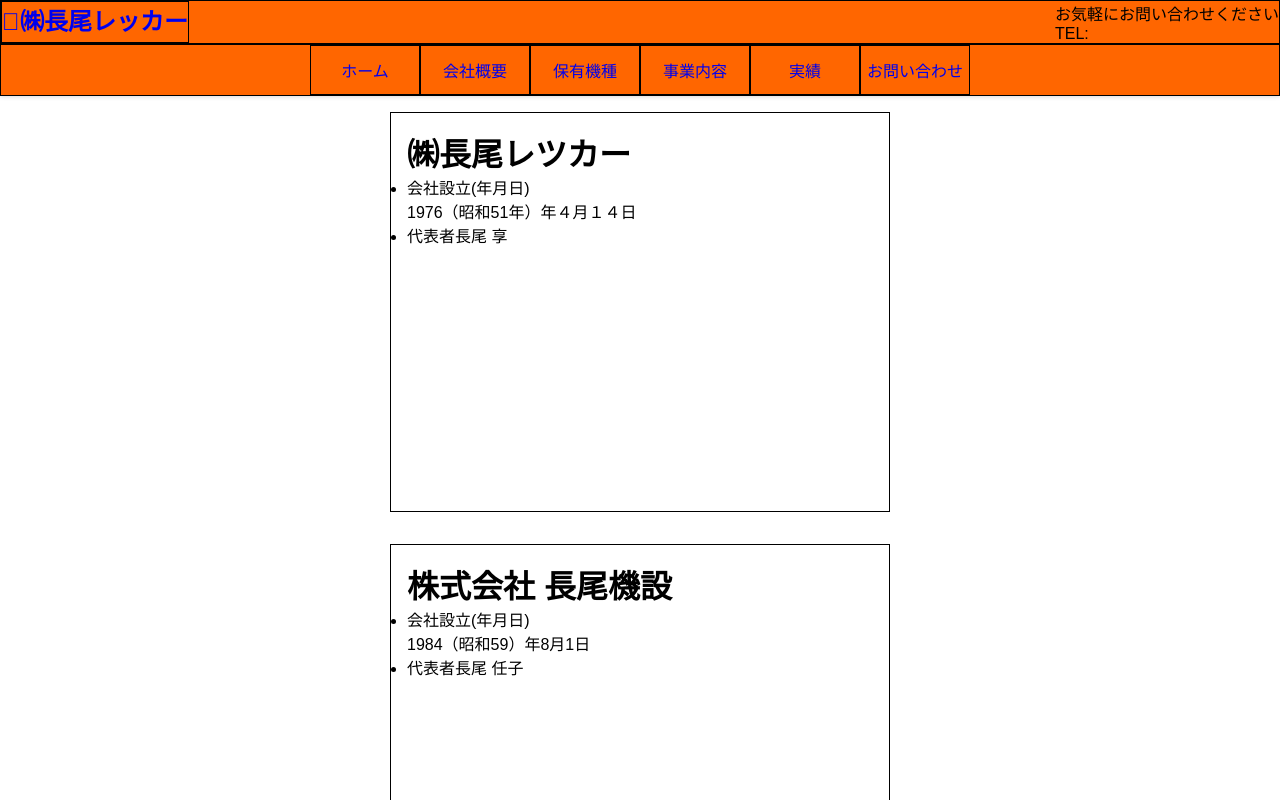
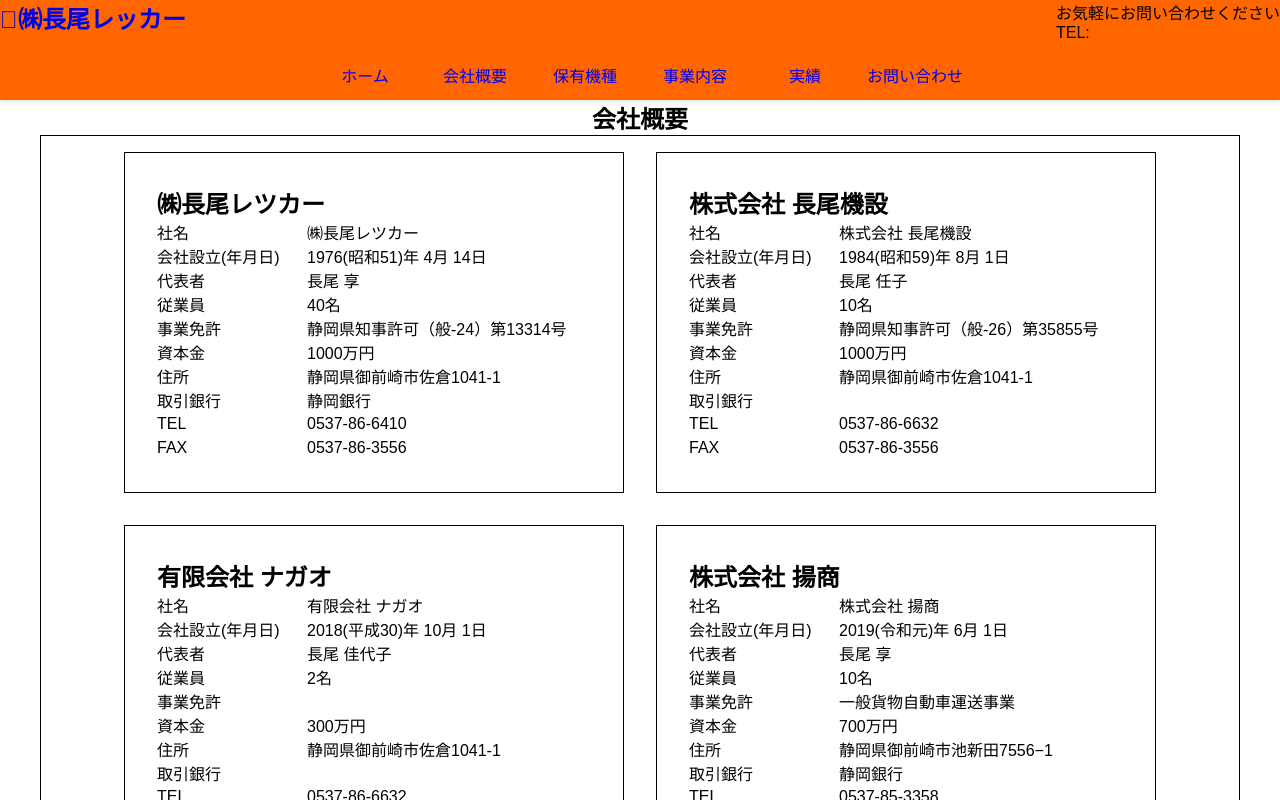
Before and after one commit to YoshitsuguNagao/nagao-website, a React (Create React App) app: page /company in a window 1280 px wide. Shown: the top 800 px of the page. Built offline with nearby package versions, Linux system fonts and the light colour scheme.

Commit message:
add company card

```diff
--- a/src/data/company.json
+++ b/src/data/company.json
@@ -1,58 +1,50 @@
 [
   {
     "corporateName":  ["社名", "㈱長尾レツカー"],
-    "establishment":  ["会社設立(年月日)", "1976（昭和51年）年４月１４日"],
+    "establishment":  ["会社設立(年月日)", "1976(昭和51)年 4月 14日"],
     "president":      ["代表者", "長尾 享"],
     "employee":       ["従業員", "40名"],
-    "license":        ["事業免許", "静岡県知事許可（般-24）第１３３１４号"],
+    "license":        ["事業免許", "静岡県知事許可（般-24）第13314号"],
     "capitalStock":   ["資本金", "1000万円"],
-    "address": ["住所", "静岡県御前崎市佐倉1041-1"],
-    "bank": ["取引銀行", "静岡銀行"],
-    "tel": ["TEL", "0537-86-6410"],
-    "fax": ["FAX", "0537-86-3556"],
-    "introduction": ["会社紹介", "平素は、格別のご配慮賜わり、厚く御礼申し上げます。わが社は、挑戦する企業体質のもと人間と環境を大切にし、感動的な価値ある技術の創造を目指します。お客様第一を基本とし、小さな気づき、心配り、礼儀を重んじ、積み重ねることで信頼を築き、誇りと自信をもって行動します。"],
-    "safety": ["安全理念", "油圧式クレーンやトレーラーは最新式を揃えており、各種コンプライアンスの問題や様々な規制に対応しています。最小１２トン吊りから最大４００トン吊りの能力までの各クレーン車を約２９台取り揃えております。クレーンで社会に貢献し今後、さらなる飛躍に向けて独創的な活動を続けてまいります。"]
+    "address":        ["住所", "静岡県御前崎市佐倉1041-1"],
+    "bank":           ["取引銀行", "静岡銀行"],
+    "tel":            ["TEL", "0537-86-6410"],
+    "fax":            ["FAX", "0537-86-3556"]
   },
   {
     "corporateName":  ["社名", "株式会社 長尾機設"],
-    "establishment":  ["会社設立(年月日)", "1984（昭和59）年8月1日"],
+    "establishment":  ["会社設立(年月日)", "1984(昭和59)年 8月 1日"],
     "president":      ["代表者", "長尾 任子"],
     "employee":       ["従業員", "10名"],
     "license":        ["事業免許", "静岡県知事許可（般-26）第35855号"],
     "capitalStock":   ["資本金", "1000万円"],
-    "address": ["住所", "静岡県御前崎市佐倉1041-1"],
-    "bank": ["取引銀行", ""],
-    "tel": ["TEL", "0537-86-6632"],
-    "fax": ["FAX", "0537-86-3556"],
-    "introduction": ["会社紹介", ""],
-    "safety": ["安全理念", ""]
+    "address":        ["住所", "静岡県御前崎市佐倉1041-1"],
+    "bank":           ["取引銀行", ""],
+    "tel":            ["TEL", "0537-86-6632"],
+    "fax":            ["FAX", "0537-86-3556"]
   },
   {
-    "corporateName":  ["社名", "有限会社　ナガオ"],
-    "establishment":  ["会社設立(年月日)", "2018（平成30）年10月1日"],
+    "corporateName":  ["社名", "有限会社 ナガオ"],
+    "establishment":  ["会社設立(年月日)", "2018(平成30)年 10月 1日"],
     "president":      ["代表者", "長尾 佳代子"],
     "employee":       ["従業員", "2名"],
     "license":        ["事業免許", ""],
     "capitalStock":   ["資本金", "300万円"],
-    "address": ["住所", "静岡県御前崎市佐倉1041-1"],
-    "bank": ["取引銀行", ""],
-    "tel": ["TEL", "0537-86-6632"],
-    "fax": ["FAX", "0537-86-3556"],
-    "introduction": ["会社紹介", ""],
-    "safety": ["安全理念", ""]
+    "address":        ["住所", "静岡県御前崎市佐倉1041-1"],
+    "bank":           ["取引銀行", ""],
+    "tel":            ["TEL", "0537-86-6632"],
+    "fax":            ["FAX", "0537-86-3556"]
   },
   {
-    "corporateName":  ["社名", "株式会社　揚商"],
-    "establishment":  ["会社設立(年月日)", "2019（令和元）年6月1日"],
+    "corporateName":  ["社名", "株式会社 揚商"],
+    "establishment":  ["会社設立(年月日)", "2019(令和元)年 6月 1日"],
     "president":      ["代表者", "長尾 享"],
     "employee":       ["従業員", "10名"],
     "license":        ["事業免許", "一般貨物自動車運送事業"],
     "capitalStock":   ["資本金", "700万円"],
-    "address": ["住所", "静岡県御前崎市池新田7556−1"],
-    "bank": ["取引銀行", "静岡銀行"],
-    "tel": ["TEL", "0537-85-3358"],
-    "fax": ["FAX", "0537-85-3334"],
-    "introduction": ["会社紹介", ""],
-    "safety": ["安全理念", ""]
+    "address":        ["住所", "静岡県御前崎市池新田7556−1"],
+    "bank":           ["取引銀行", "静岡銀行"],
+    "tel":            ["TEL", "0537-85-3358"],
+    "fax":            ["FAX", "0537-85-3334"]
   }
 ]
--- /dev/null
+++ b/src/data/data.json
@@ -0,0 +1,4 @@
+{
+  "introduction": ["会社紹介", "平素は、格別のご配慮賜わり、厚く御礼申し上げます。わが社は、挑戦する企業体質のもと人間と環境を大切にし、感動的な価値ある技術の創造を目指します。お客様第一を基本とし、小さな気づき、心配り、礼儀を重んじ、積み重ねることで信頼を築き、誇りと自信をもって行動します。"],
+  "safety": ["安全理念", "油圧式クレーンやトレーラーは最新式を揃えており、各種コンプライアンスの問題や様々な規制に対応しています。最小１２トン吊りから最大４００トン吊りの能力までの各クレーン車を約２９台取り揃えております。クレーンで社会に貢献し今後、さらなる飛躍に向けて独創的な活動を続けてまいります。"]
+}
--- a/src/pages/Company.js
+++ b/src/pages/Company.js
@@ -5,27 +5,38 @@
   state = {
     companies: companies,
   }
+
+  showList = (key) => {
+    return (
+      <li className="company-list">
+        <p className="title">{key[0]}</p>
+        <p className="content">{key[1]}</p>
+      </li>
+    )
+  }
+
   render() {
     const { companies } = this.state;
     console.log('companies', companies)
     return (
       <div className="company">
+        <h2>会社概要</h2>
+        <div className="company-container">
         {
           companies.map((company, index) => {
             return (
-              <div className="campany-card">
-                <h1>{company.corporateName[1]}</h1>
+              <div className="company-card">
+                <h2>{company.corporateName[1]}</h2>
                 <ul>
-                  <li>
-                    <p className="title">{company.establishment[0]}</p>
-                    <p className="content">{company.establishment[1]}</p>
-                  </li>
-                  <li><p>{company.president}</p></li>
+                  {Object.keys(company).map((keyName, i) => (
+                    this.showList(company[keyName])
+                  ))}
                 </ul>
               </div>
             )
           })
         }
+        </div>
       </div>
     )
   }
--- a/src/styles/style.scss
+++ b/src/styles/style.scss
@@ -8,7 +8,7 @@
 
 .navbar {
   @include size(100%,null);
-  // min-height: 100px;
+  min-height: 100px;
   @include flexbox(space-between,null,column);
   z-index: 100;
   // position: fixed;
@@ -16,12 +16,12 @@
   background-color: $themeColor;
   .nav-title {
     @include flexbox(space-between);
-    border: 1px solid black;
+    // border: 1px solid black;
   }
   .navbar-menu {
     display: flex;
     justify-content: center;
-    border: 1px solid black;
+    // border: 1px solid black;
   }
   ul {
     @include flexbox(space-around,center);
@@ -32,7 +32,7 @@
     font-size: 1rem;
     li {
       overflow: hidden;
-      border: 1px solid black;
+      // border: 1px solid black;
       width: 110px;
       height: 50px;
       text-align: center;
@@ -72,15 +72,36 @@
 
 .company {
   display: flex;
+  align-items: center;
+  justify-content: center;
   flex-direction: column;
-  justify-content: center;
-  align-items: center;
+  min-height: calc(100vh - 100px - 1.5rem);
 }
 
-.campany-card {
+.company-container {
+  border: 1px solid black;
+  display: flex;
+  align-items: center;
+  justify-content: center;
+  flex-wrap: wrap;
+  width: 1200px;
+}
+
+.company-card {
   width: 500px;
-  height: 400px;
   border: 1px solid black;
-  padding: 1rem;
+  padding: 2rem;
   margin: 1rem;
 }
+
+.company-list {
+  display: flex;
+  p {
+    height: 1.5rem;
+    display: flex;
+    align-items: center;
+  }
+  .title {
+    width: 150px;
+  }
+}
```
